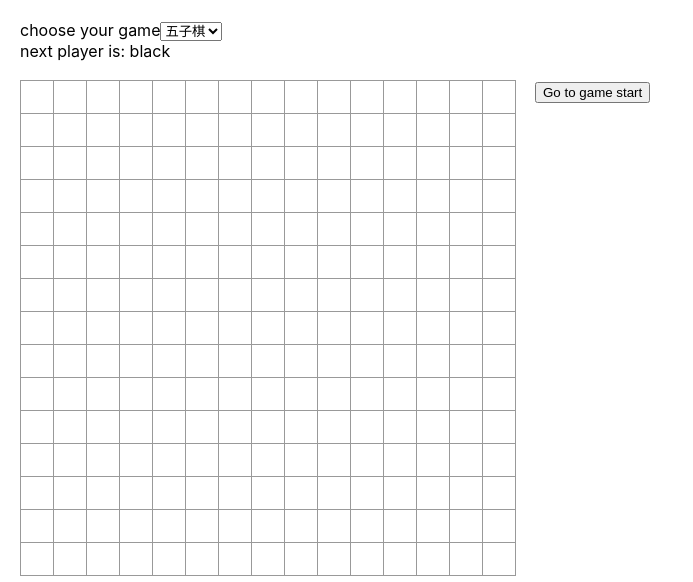
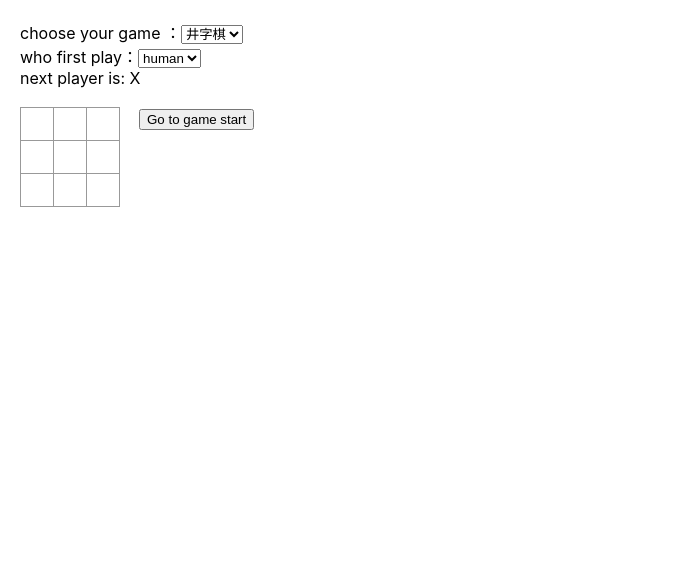
Before and after one commit to nimastudent/tic-tac-toe, a React (Create React App) app: page / in a window 1280 px wide. Shown: the top 582 px of the page, without its empty margins (0-693 px from the left). Built offline with nearby package versions, Linux system fonts and the light colour scheme.

Commit message:
#FEAT:实现井字棋ai算法

```diff
--- a/src/App.tsx
+++ b/src/App.tsx
@@ -3,11 +3,15 @@ import MyBoard from './components/MyBoard';
 import { eGameType } from './utils/constant';
 import { RootState } from './store';
 import { connect } from 'react-redux';
-import { changeGameType } from './store/featrues/game';
+import { changeGameType, changeIsAIFirst, onPlayStore } from './store/featrues/game';
+
 
 interface IProps {
     gameType: string;
+    isAIFirst: boolean;
     changeGameType: (gameType: eGameType) => void;
+    changeIsAIFirst: (isAIFirst: boolean) => void;
+    onPlayStore: (arg: any) => void;
 }
 class App extends React.Component<IProps> {
     constructor (props: IProps) {
@@ -21,16 +25,40 @@ class App extends React.Component<IProps> {
         this.props.changeGameType(event.target.value as eGameType);
     }
 
+    /**
+     * 处理ai先手切换
+     */
+    handleAiFirstChange (event:React.ChangeEvent<HTMLSelectElement>) {
+        let nextIsAIFirst: boolean;
+        if (event.target.value === 'ai') {
+            nextIsAIFirst = true;
+        } else {
+            nextIsAIFirst = false;
+        }
+        const { isAIFirst, changeIsAIFirst } = this.props;
+        if (isAIFirst === nextIsAIFirst) return;
+        changeIsAIFirst(nextIsAIFirst);
+    }
+
     render () {
-        const { gameType } = this.props;
+        const { gameType, isAIFirst } = this.props;
         return (
             <div className="App">
-                <label>choose your game
+                <label>choose your game ：
                     <select value={gameType} onChange={(eve) => this.handleGameTypeChange(eve)}>
                         <option value={eGameType.TIC}>井字棋</option>
                         <option value={eGameType.FIVE}>五子棋</option>
                     </select>
                 </label>
+                <br/>
+                { gameType === eGameType.TIC && (
+                    <label>who first play：
+                        <select value={isAIFirst ? 'ai' : 'human'} onChange={(eve) => this.handleAiFirstChange(eve)}>
+                            <option value='ai'>AI</option>
+                            <option value='human'>human</option>
+                        </select>
+                    </label>
+                )}
                 <MyBoard />
             </div>
         );
@@ -40,6 +68,9 @@ class App extends React.Component<IProps> {
 /**
  * 获取Store中的gameType
  */
-const mapStateToProps = (state:RootState) => ({ gameType: state.game.gameType });
+const mapStateToProps = (state:RootState) => ({
+    gameType: state.game.gameType,
+    isAIFirst: state.game.isAIFirst,
+});
 
-export default connect(mapStateToProps, { changeGameType })(App);
+export default connect(mapStateToProps, { changeGameType, changeIsAIFirst, onPlayStore })(App);
--- a/src/components/MyBoard/index.tsx
+++ b/src/components/MyBoard/index.tsx
@@ -1,12 +1,15 @@
-import { IGameConfig, chessStyle } from '../../utils/constant';
+import { IGameConfig, chessStyle, eGameType } from '../../utils/constant';
 import './style.css';
 import MyChess from '../MyChess';
 import React from 'react';
 import { RootState } from '../../store';
 import { connect } from 'react-redux';
 import { jumpToStore, onPlayStore } from '../../store/featrues/game';
+import { aiPlay } from '../../utils/ai';
 
 interface IBoardProps {
+    isAIFirst: boolean;
+    config: IGameConfig;
     squares: Array<Array<string | null>>;
     currentMove: number;
     stepHistory: Array<IStepObj>;
@@ -15,7 +18,6 @@ interface IBoardProps {
     gameType: string;
     onPlayStore: (arg : any) => void;
     jumpToStore: (move: number) => void;
-    config: IGameConfig;
 }
 
 
@@ -25,15 +27,39 @@ interface IStepObj {
     chess: string;
 }
 
+interface IState {
+    waiting: boolean;
+}
+
 /**
  * 棋盘组件
  * @param gameType 游戏类型
  */
-class MyBoard extends React.Component<IBoardProps> {
+class MyBoard extends React.Component<IBoardProps, IState> {
     constructor (props: IBoardProps) {
         super(props);
+        this.state = { waiting: false };
     }
 
+
+    /** */
+    componentDidUpdate (): void {
+        const { isAIFirst, currentMove, squares, onPlayStore, gameType, winner  } = this.props;
+        // 是否为井字棋 且 没有胜者
+        if (gameType === eGameType.TIC && !winner) {
+            let aiStep;
+            // ai先手 是否轮到ai
+            if (isAIFirst && currentMove % 2 === 0) {
+                aiStep = aiPlay(squares, isAIFirst) as unknown as number[];
+            // ai后手是否轮到ai
+            } else if (!isAIFirst && currentMove % 2 === 1) {
+                aiStep = aiPlay(squares, isAIFirst) as unknown as number[];
+            }
+            if (!aiStep) return;
+            const [rowIndex, cloIndex] = aiStep;
+            onPlayStore({ rowIndex, cloIndex });
+        }
+    }
 
     /**
      * 处理玩家点击棋盘函数
@@ -118,6 +144,7 @@ const mapStateToProps = (state: RootState) => ({
     winner: state.game.winner,
     gameType: state.game.gameType,
     config: state.game.config,
+    isAIFirst: state.game.isAIFirst,
 });
 
 export default connect(mapStateToProps, { onPlayStore, jumpToStore })(MyBoard);
--- a/src/store/featrues/game/index.ts
+++ b/src/store/featrues/game/index.ts
@@ -10,6 +10,7 @@ interface IStepObj {
 }
 
 interface IGame {
+    isAIFirst: boolean;
     gameType: string;
     xIsNext: boolean;
     currentMove: number;
@@ -17,22 +18,36 @@ interface IGame {
     stepHistory: Array<IStepObj>;
     winner: string|null;
     config: IGameConfig;
+    isThinking: boolean;
 }
 
 const initialState: IGame = {
-    gameType: eGameType.FIVE,
+    isAIFirst: false,
+    gameType: eGameType.TIC,
     xIsNext: true,
     currentMove: 0,
-    squares: initSquares(InitialData[eGameType.FIVE].boardSize),
+    squares: initSquares(InitialData[eGameType.TIC].boardSize),
     stepHistory: [{} as IStepObj],
     winner: null,
-    config: InitialData[eGameType.FIVE],
+    config: InitialData[eGameType.TIC],
+    isThinking: false,
 };
 
 export const gameSlice = createSlice({
     name: 'game',
     initialState,
     reducers: {
+        setThinking: (state, action) => {
+            state.isThinking = action.payload;
+        },
+        changeIsAIFirst: (state, action) => {
+            state.isAIFirst = action.payload;
+            state.squares = initSquares(InitialData[eGameType.TIC].boardSize);
+            state.xIsNext = true;
+            state.stepHistory = [{} as IStepObj];
+            state.winner = null;
+            state.currentMove = 0;
+        },
         changeGameType: (state, action) => {
             const gameType = action.payload;
             state.config = InitialData[gameType];
@@ -58,7 +73,8 @@ export const gameSlice = createSlice({
                 cloInd: cloIndex,
                 chess: putChess,
             });
-            state.xIsNext = !xIsNext;
+            const nextIsXNext = !xIsNext;
+            state.xIsNext = nextIsXNext;
             state.squares = nextSquares;
             state.stepHistory = nextStepHistory;
             state.currentMove = nextStepHistory.length - 1;
@@ -101,9 +117,11 @@ export const gameSlice = createSlice({
 });
 
 export const {
+    changeIsAIFirst,
     changeGameType,
     onPlayStore,
     jumpToStore,
+    setThinking,
 } = gameSlice.actions;
 
 /**
--- /dev/null
+++ b/src/utils/ai.ts
@@ -0,0 +1,196 @@
+type tSquaers = Array<Array<string | null>>
+/**
+ * 计算井字棋游戏是否结束
+ * @param squares 棋局
+ * @returns 胜者
+ */
+export function calculateWinner (squares: tSquaers) {
+    // 行
+    for (let rows = 0; rows < 3; rows++) {
+        if (
+            squares[rows][0] === squares[rows][1] &&
+            squares[rows][1] === squares[rows][2]
+        ) {
+            return squares[rows][0];
+        }
+    }
+    // 列
+    for (let cols = 0; cols < 3; cols++) {
+        if (
+            squares[0][cols] === squares[1][cols] &&
+            squares[1][cols] === squares[2][cols]
+        ) {
+            return squares[0][cols];
+        }
+    }
+    // 对角线
+    if (squares[0][0] === squares[1][1] && squares[1][1] === squares[2][2]) {
+        return squares[0][0];
+    }
+    if (squares[0][2] === squares[1][1] && squares[1][1] === squares[2][0]) {
+        return squares[0][2];
+    }
+    return null;
+}
+
+/**
+ * 游戏是否终止
+ * @param squares 棋盘
+ * @returns 是否终止
+ */
+function isGameOver (squares: tSquaers) {
+    if (calculateWinner(squares)) {
+        return true;
+    }
+    return !squares.flat().includes(null);
+}
+
+/**
+ * 下一个落子玩家
+ * @param squares 棋盘
+ * @returns '1' | '0'
+ */
+function nextPlayer (squares: tSquaers) {
+    let oneCount = 0;
+    let zeroCount = 0;
+    squares.flat()
+        .forEach((item:string | null) => {
+            if (item === '1') {
+                oneCount++;
+            } else if (item === '0') {
+                zeroCount++;
+            }
+        });
+    return oneCount > zeroCount ? '0' : '1';
+}
+
+/**
+ * 还没有落子的位置
+ * @param squares 棋局
+ */
+function actions (squares: tSquaers) {
+    const res = [];
+    for (let ii = 0; ii < squares.length; ii++) {
+        for (let jj = 0; jj < squares[ii].length; jj++) {
+            if (squares[ii][jj] === null) res.push([ii, jj]);
+        }
+    }
+    return res;
+}
+
+/**
+ * 棋局估值
+ * @param squares 棋盘
+ * @param isAIFirst ai是否先手
+ * @returns 100 -100 0
+ */
+function evaluate (squares: tSquaers, isAIFirst: boolean) {
+    const winner = calculateWinner(squares);
+    const aiChes = isAIFirst ? '1' : '0';
+    const useChess = isAIFirst ? '0' : '1';
+    // ai胜利
+    if (winner === aiChes) return 100;
+    // ai失败
+    if (winner === useChess) return -100;
+    return 0;
+}
+
+
+/**
+ * 返回落子后的棋盘
+ * @param squares 棋盘
+ * @param param1 落子位置
+ * @returns 新的棋盘
+ */
+function resultAfterSet (squares: tSquaers, [row, col] : number[]) {
+    const newSquares = JSON.parse(JSON.stringify(squares));
+    const chess = nextPlayer(newSquares);
+    newSquares[row][col] = chess;
+    return newSquares;
+}
+
+/**
+ * ai计算方法
+ * @param squares 棋盘
+ * @param isAIFirst ai是否先手
+ * @returns ai落子位置
+ */
+export function aiPlay (
+    squares: tSquaers,
+    isAIFirst: boolean
+) {
+    const couldSetPos = actions(squares);
+    let bestMove;
+    let min = -10;
+    for (const item of couldSetPos) {
+        const newSquares = resultAfterSet(squares, item);
+        const val = minValue(newSquares, -10, 10, isAIFirst);
+        if (val >= min) {
+            min = val;
+            bestMove = item;
+        }
+    }
+    return bestMove;
+}
+
+/**
+ * 极大值搜索
+ * @param squares 棋盘
+ * @param alpha 最小值
+ * @param beta 最大值
+ * @param isAIFirst ai是否先手
+ * @returns 最大值
+ */
+function maxValue (
+    squares: tSquaers,
+    alpha: number,
+    beta: number,
+    isAIFirst: boolean,
+) {
+    if (isGameOver(squares)) {
+        return evaluate(squares, isAIFirst);
+    }
+    let v2 = -10;
+    for (const item of actions(squares)) {
+        const nextSquares = resultAfterSet(squares, item);
+        const minVal = minValue(nextSquares, alpha, beta, isAIFirst);
+        v2 = Math.max(v2, minVal);
+        if (v2 >= beta) {
+            return v2;
+        }
+        alpha = Math.max(alpha, v2);
+    }
+    return v2;
+}
+
+/**
+ * 极小值搜索
+ * @param squares 棋盘
+ * @param alpha 最小值
+ * @param beta 最大值
+ * @param isAIFirst ai是否先手
+ * @returns 最小值
+ */
+function minValue (
+    squares: tSquaers,
+    alpha: number,
+    beta: number,
+    isAIFirst: boolean,
+) {
+    if (isGameOver(squares)) {
+        return evaluate(squares, isAIFirst);
+    }
+
+    let v3 = 10;
+    for (const item of actions(squares)) {
+        const nextSquares = resultAfterSet(squares, item);
+        const maxVal = maxValue(nextSquares, alpha, beta, isAIFirst);
+        v3 = Math.min(v3, maxVal);
+        if (v3 <= alpha) {
+            return v3;
+        }
+        beta = Math.min(beta, v3);
+    }
+
+    return v3;
+}
--- a/src/utils/constant.ts
+++ b/src/utils/constant.ts
@@ -30,7 +30,7 @@ export const chessStyle : iChessStyle = {
 };
 
 // 初始化配置
-const InitialData: {[key:string]: IGameConfig} = {
+const InitialData:{[key: string]: IGameConfig} = {
     [eGameType.FIVE]: {
         boardSize: 15,
         winCondition: 5,
```
Also changed, not shown: .eslintrc.js.
